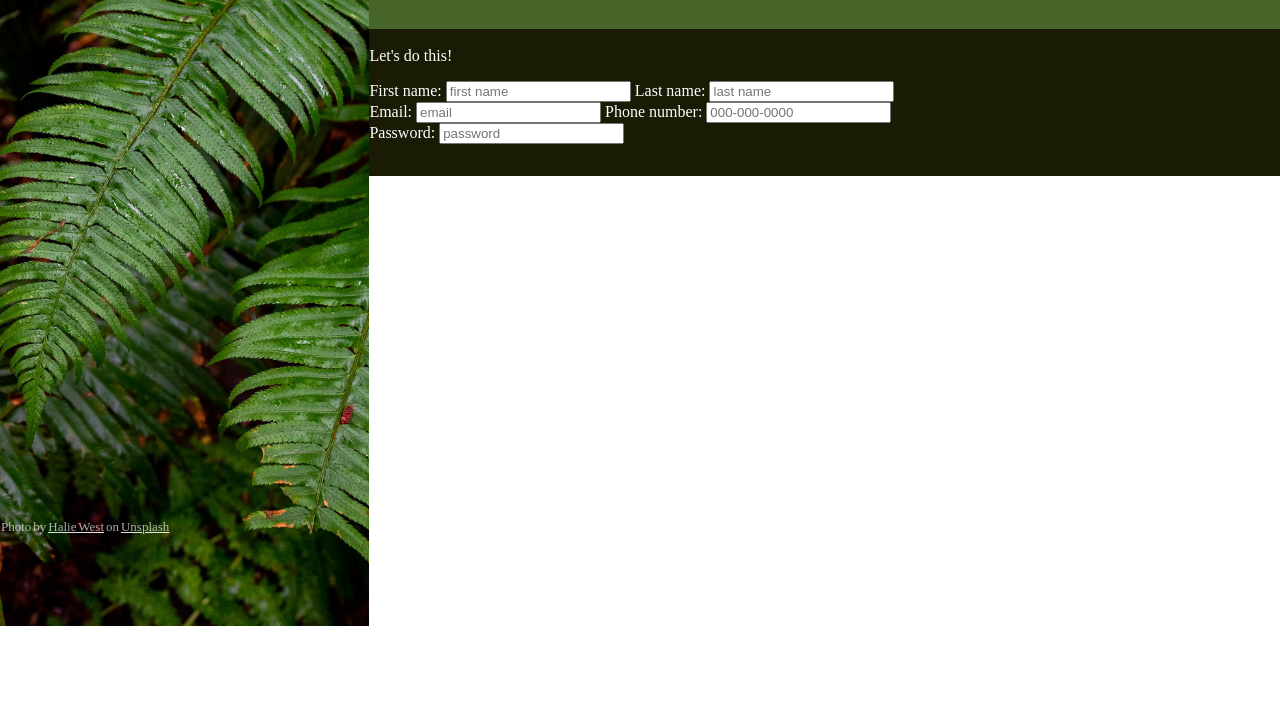
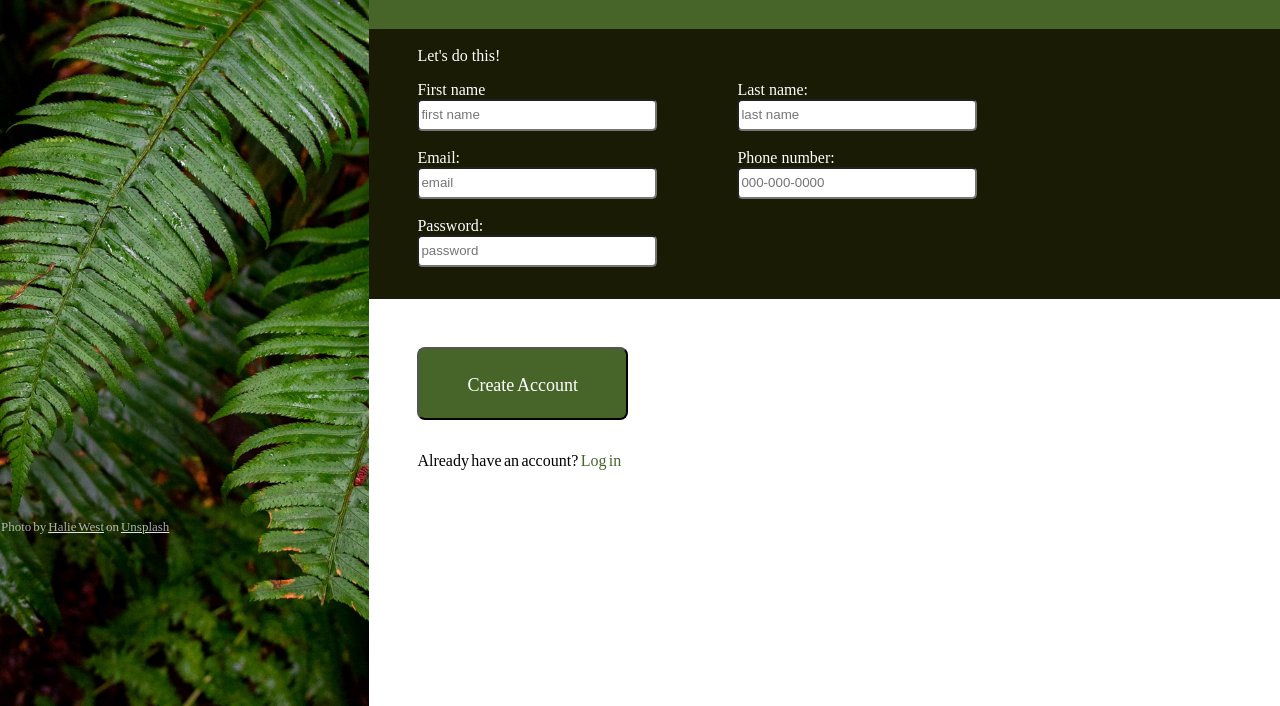
Before and after one commit to StsteveO/Sign-Up-Form, a plain HTML site: page index.html in a window 1280 px wide. Shown: the part 254-960 px from the top of the page. Before the commit the page ends 880 px from the top, so only its background shows below. Drawn offline with Linux system fonts and the light colour scheme; a web font is replaced by a local one.

Commit message:
update and style form

```diff
--- a/index.html
+++ b/index.html
@@ -34,27 +34,34 @@
         <div class="form">
             <main>
                 <p>Let's do this!</p>
-                    <form action="text.org" method="post"></form>
-                        <div class="first-and-last-name">
-                            <label for="first-name">First name:</label>
-                            <input type="text" name="first-name" id="first-name" placeholder="first name" required>
-                            <label for="last-name">Last name:</label>
-                            <input type="text" name="last-name" id="last-name" placeholder="last name" required>
-                        </div>
-                        <div class="email-and-phone-number">
-                            <label for="email">Email:</label>
-                            <input type="email" name="email" id="email" placeholder="email" required>
-                            <label for="phone-number">Phone number:</label>
-                            <input type="tel" name="phone-number" id="phone-number" placeholder="000-000-0000" required>
-                        </div>
-                        <div class="password">
-                            <label for="password">Password:</label>
-                            <input type="password" name="password" id="password" placeholder="password" required>
+                    <form action="text.org" method="post" id="signup-form"></form>
+                        <div class="inputs">
+                            <div class="input-left">
+                                <label for="first-name">First name</label><br>
+                                <input type="text" name="first-name" id="first-name" placeholder="first name" required><br>
+                                <br>
+                                <label for="email">Email:</label><br>
+                                <input type="email" name="email" id="email" placeholder="email" required><br>
+                                <br>
+                                <label for="password">Password:</label><br>
+                                <input type="password" name="password" id="password" placeholder="password" required><br>
+                            </div>
+                            <div class="input-right">
+                                <label for="last-name">Last name:</label><br>
+                                <input type="text" name="last-name" id="last-name" placeholder="last name" required><br>
+                                <br>
+                                <label for="phone-number">Phone number:</label><br>
+                                <input type="tel" name="phone-number" id="phone-number" placeholder="000-000-0000" required><br>
+                            </div>
                         </div>
                     </form>
             </main>
         </div>
         <div class="bottom-part"></div>
+        <button type="submit" form="signup-form" value="submit">Create Account</button>
+        <div>
+            <div class="log-in">Already have an account? <span class="log-in-click">Log in</span></div>
+        </div>
     </div>
 </div>
 </body>
--- a/styles.css
+++ b/styles.css
@@ -37,7 +37,7 @@ body{
 
 .background-image{
     width: 100%;
-    height: 110vh;
+    height: 120vh;
     z-index: -1;
     position: absolute;
     background-color: blue;
@@ -101,8 +101,53 @@ a{
 }
 
 .form{
+    /* font-family: 'Noto Nastaliq Urdu', serif; */
     padding-top: 0.1rem;
     background-color: var(--dark-green-bg);
     color: white;
     padding-bottom: 2rem;
+    padding-left: 3rem;
+    padding-right: 1rem;
 }
+
+.inputs{
+    display: flex;
+    gap: 5rem;
+}
+
+input{
+    border-radius: 5px;
+    height: 2rem;
+    width: 15rem;
+}
+
+button{
+    font-family: 'Noto Nastaliq Urdu', serif;
+    background-color: var(--light-green-bg);
+    color: white;
+    padding: .5rem 3rem 1rem 3rem;
+    border-radius: .5rem;
+    font-weight: 300;
+    font-size: large;
+    margin-left: 3rem;
+    margin-right: 1rem;
+    margin-top: 3rem;
+    margin-bottom: 1rem;
+}
+
+.log-in{
+    font-family: 'Noto Nastaliq Urdu', serif;
+    padding-left: 3rem;
+    padding-right: 1rem;
+    /* padding-top: 3rem; */
+    padding-bottom: 2rem;
+}
+
+.log-in-click{
+    color: var(--light-green-bg);
+}
+
+.log-in-click:hover{
+    color: var(--opposite-purple);
+    cursor: pointer;
+}
```
